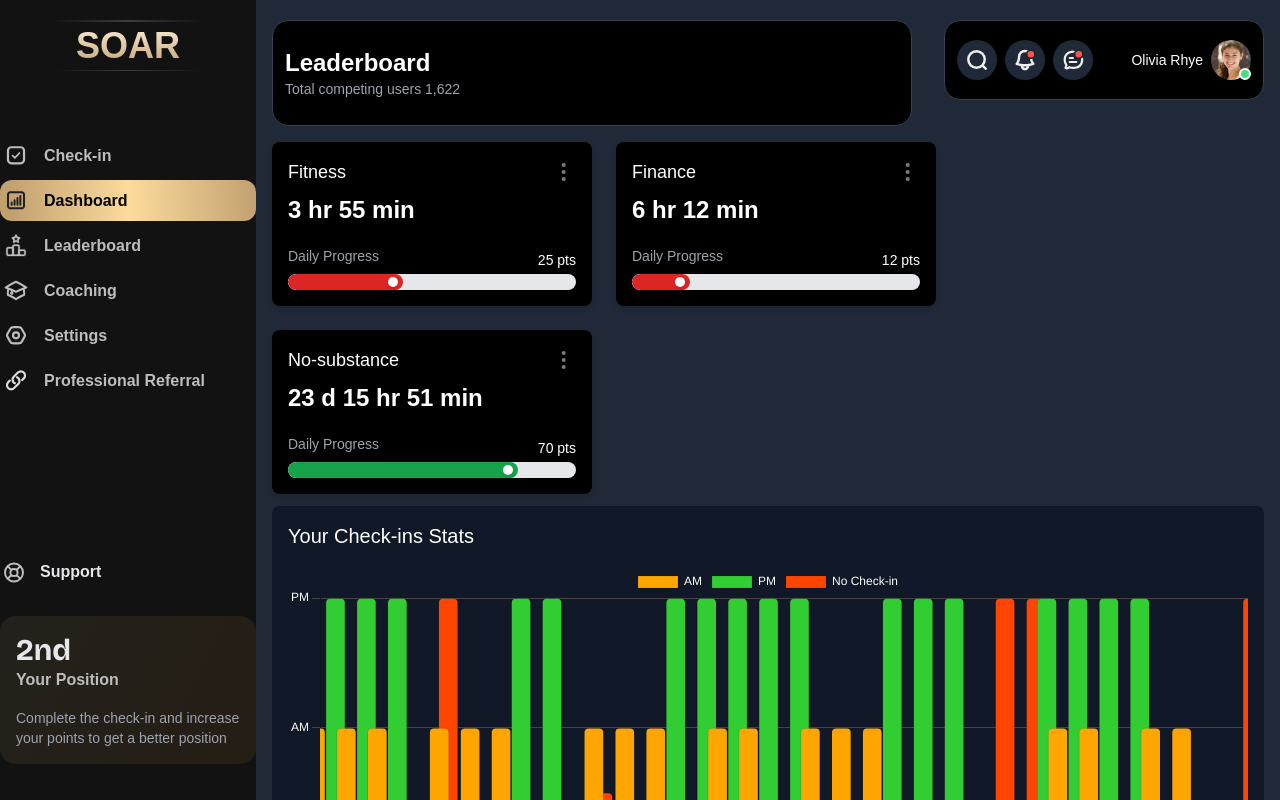
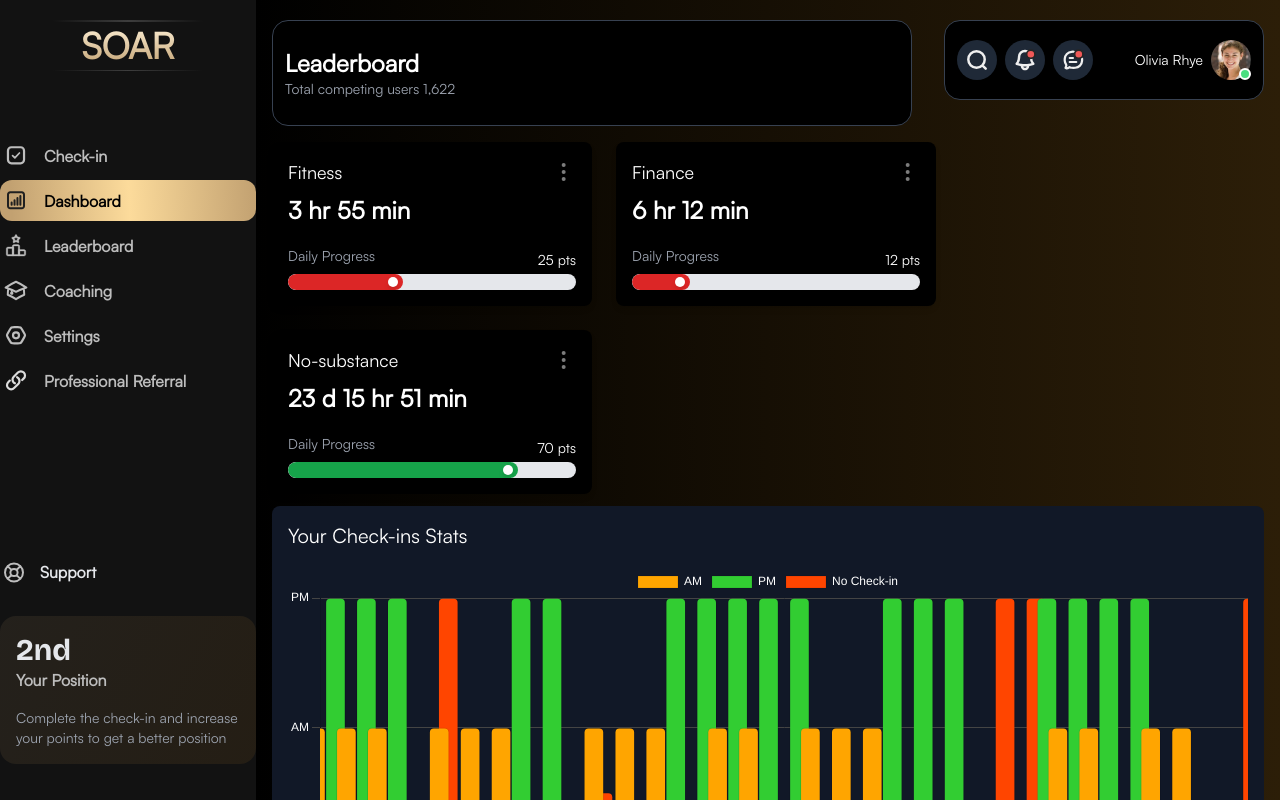
Before and after one commit to sda34495/soar-web-app-front, a Next.js app: page /dashboard in a window 1280 px wide. Built offline with nearby package versions, Linux system fonts and the light colour scheme; a web font is replaced by a local one.

Commit message:
add: refine dashboard

```diff
--- a/src/app/(dashboard)/check-in/page.tsx
+++ b/src/app/(dashboard)/check-in/page.tsx
@@ -34,7 +34,7 @@ const leaderboardData = [
 
 const CheckInPage = () => {
   return (
-    <div className='space-y-6'>
+    <div className='space-y-6 '>
        <CheckinCard/>
         <FitnessCard percentage={80} />
         <FitnessCard percentage={50} />
--- a/src/app/(dashboard)/components/DashboardLayout.tsx
+++ b/src/app/(dashboard)/components/DashboardLayout.tsx
@@ -12,9 +12,9 @@ const MainLayout = ({ children }: any) => {
         </div>
 
         {/* Main Content */}
-        <div className="bg-gray-800 text-white flex flex-col h-screen">
+        <div className="bg-gradient-to-r from-[#000000] to-[#2c1e08] text-white flex flex-col h-screen">
           {/* Navbar */}
-          <div className="sticky top-0 bg-gray-800 z-10 p-4">
+          <div className="sticky top-0  z-10 p-4">
             <Navbar />
           </div>
 
--- a/src/app/globals.css
+++ b/src/app/globals.css
@@ -25,9 +25,6 @@ body {
 
 }
 
-*{
-  font-family: 'Satoshi', sans-serif;
-}
 
 @layer base {
   /* This will apply the focus style globally to all inputs and textareas */
```
